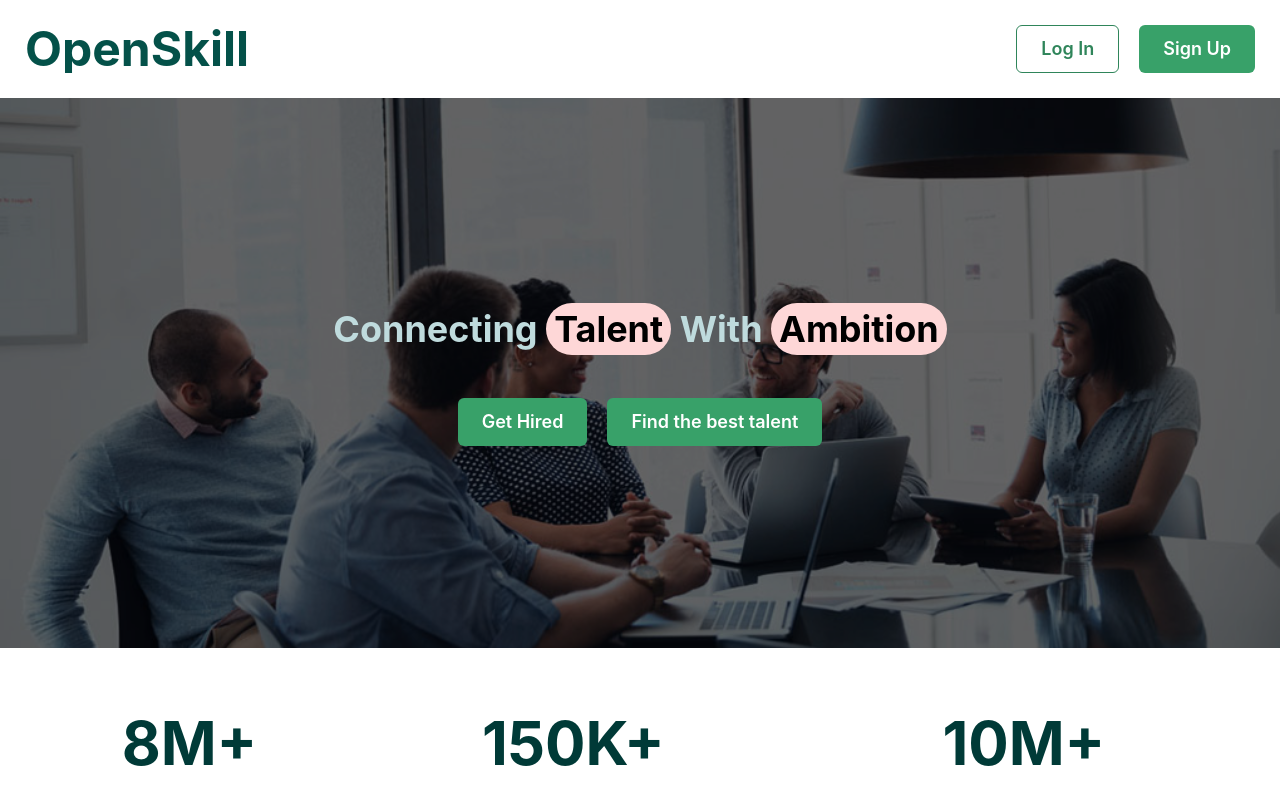
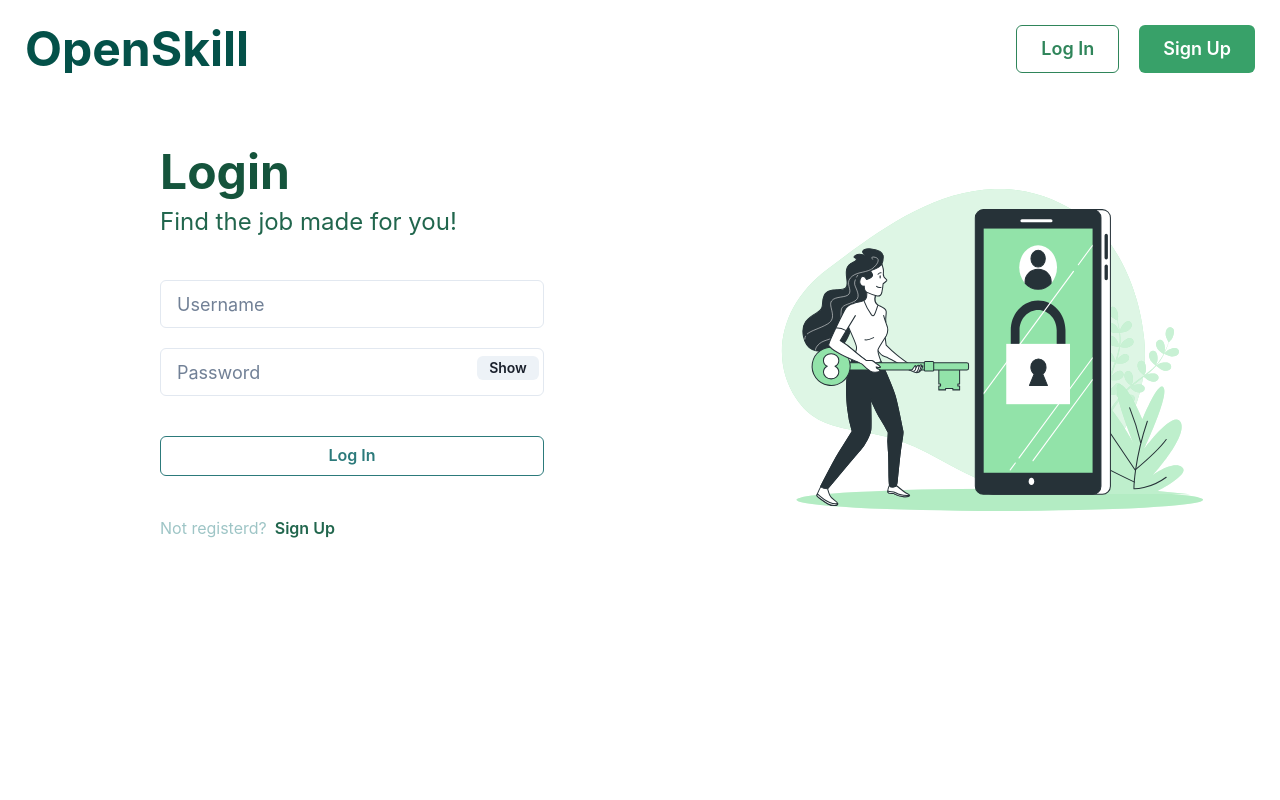
Before and after one commit to deep-1704/Job-Posting-Web-App, a React (Create React App) app in the folder app_frontend/: page / in a window 1280 px wide. Shown: the top 800 px of the page. Built offline with nearby package versions, Linux system fonts and the light colour scheme.

Commit message:
Frontend: Build login page

```diff
--- a/app_frontend/src/App.js
+++ b/app_frontend/src/App.js
@@ -1,10 +1,14 @@
-import LandingPage from "./Landing_page/main";
+import Navbar from "./Navbar/main";
+// import LandingPage from "./Landing_page/main";
+import Login from "./Auth_pages/login";
 
 
 function App() {
   return (
     <>
-      <LandingPage />
+      <Navbar />
+      {/* <LandingPage /> */}
+      <Login user_role='job_seeker'/>
     </>
   );
 }
--- /dev/null
+++ b/app_frontend/src/Auth_pages/login.jsx
@@ -0,0 +1,48 @@
+import { useState } from 'react';
+import styles from './styles.module.css';
+import { Stack, Heading, Text, Input, InputGroup, InputRightElement, Button, Flex } from "@chakra-ui/react";
+import LoginIllus from './assets/images/Login.svg';
+
+function Login() {
+    let [userInfo, setUserInfo] = useState({
+        username: '',
+        password: ''
+    });
+    let [show, setShow] = useState(false);
+    let handleClick = () => setShow(!show);
+    return (
+        <div className={styles.loginContainer}>
+            <div className={styles.loginFormContainer}>
+                <Stack gap='10'>
+                    <Stack>
+                        <Heading as='h2' size='2xl' color='#15543c'>Login</Heading>
+                        <Text fontSize='2xl' color='#21664d'>Find the job made for you!</Text>
+                    </Stack>
+                    <Stack gap='5'>
+                        <Input placeholder='Username' size='lg' required onChange={(e) => setUserInfo({ ...userInfo, username: e.target.value })} />
+                        <InputGroup size='md'>
+                            <Input pr='4.5rem' size='lg' type={show ? 'text' : 'password'} required placeholder='Password' onChange={(e) => setUserInfo({ ...userInfo, password: e.target.value })}/>
+                            <InputRightElement width='4.5rem'>
+                                <Button h='1.5rem' size='sm' onClick={handleClick}>
+                                    {show ? 'Hide' : 'Show'}
+                                </Button>
+                            </InputRightElement>
+                        </InputGroup>
+                    </Stack>
+                    <Button colorScheme='teal' variant='outline'>
+                        Log In
+                    </Button>
+                    <Flex gap='2'>
+                        <Text color='#9ec5c6'>Not registerd?</Text>
+                        <Button color='#21664d' variant='link'>
+                            Sign Up
+                        </Button>
+                    </Flex>
+                </Stack>
+            </div>
+            <img src={LoginIllus} alt='Login Illustration' className={styles.loginIllus} style={{ 'width': '40%' }} />
+        </div>
+    );
+}
+
+export default Login;
--- /dev/null
+++ b/app_frontend/src/Auth_pages/styles.module.css
@@ -0,0 +1,10 @@
+.loginContainer{
+    display: flex;
+    justify-content: space-around;
+}
+.loginFormContainer{
+    width: 50%;
+    padding-left: 10%;
+    padding-right: 10%;
+    padding-top: 50px;
+}
--- a/app_frontend/src/Landing_page/main.jsx
+++ b/app_frontend/src/Landing_page/main.jsx
@@ -1,4 +1,3 @@
-import Navbar from "../Navbar/main";
 import IntroTagLine from "./components/introTagLine";
 import Numbers from "./components/numbers";
 import Competencies from "./components/competencies";
@@ -6,7 +5,6 @@ import Competencies from "./components/competencies";
 function LandingPage() {
     return (
         <>
-            <Navbar />
             <IntroTagLine />
             <Numbers />
             <Competencies />
```
Also changed, not shown: app_frontend/src/Auth_pages/signup.jsx (added, +9 -0 lines), app_frontend/src/Auth_pages/assets/images/Login.svg (added), app_frontend/src/Auth_pages/assets/images/Signup.svg (added).
